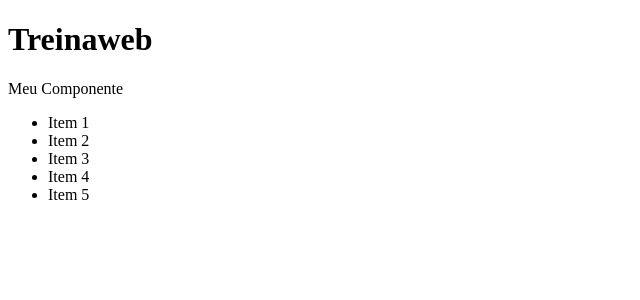
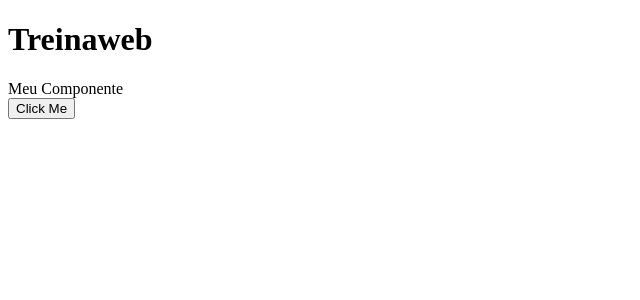
Before and after one commit to eRodriguesSantana/introducao-angular, an Angular app in the folder meu-app/: page / in a window 1280 px wide. Shown: the top 300 px of the page, without its empty margins (0-640 px from the left). Built offline with nearby package versions, Linux system fonts and the light colour scheme.

Commit message:
Conhecendo e trabalhando com Event Binding

```diff
--- a/meu-app/src/app/meu-componente2/meu-componente2.component.html
+++ b/meu-app/src/app/meu-componente2/meu-componente2.component.html
@@ -1,5 +1,3 @@
 <p *ngIf="isVisible">{{ Aluno?.dados?.nome }}</p>
 
-<ul>
-  <li *ngFor="let item of myList">Item {{ item }}</li>
-</ul>
+<button (click)="handleClick()">Click Me</button>
--- a/meu-app/src/app/meu-componente2/meu-componente2.component.ts
+++ b/meu-app/src/app/meu-componente2/meu-componente2.component.ts
@@ -9,19 +9,14 @@
 
   nome = "Eduardo";
   isVisible = false;
-  myValue = 3;
-
-  Aluno =  {
-   dados:   {
-      nome: "Maria"
-   }
-  }
-
-  myList = [1,2,3,4,5];
 
   constructor() { }
 
   ngOnInit(): void {
   }
 
+  handleClick() {
+    alert('Hi');
+  }
+
 }
```
